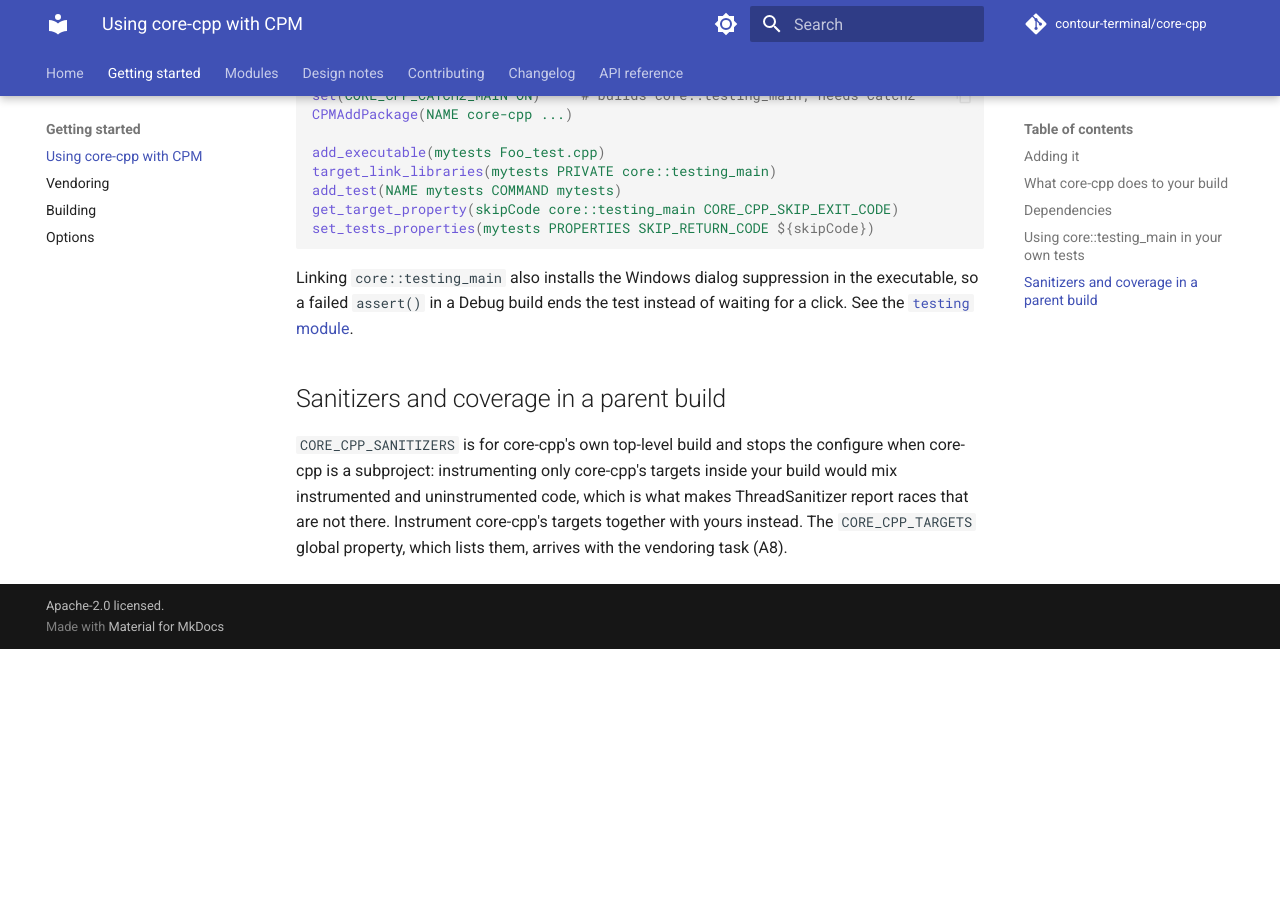
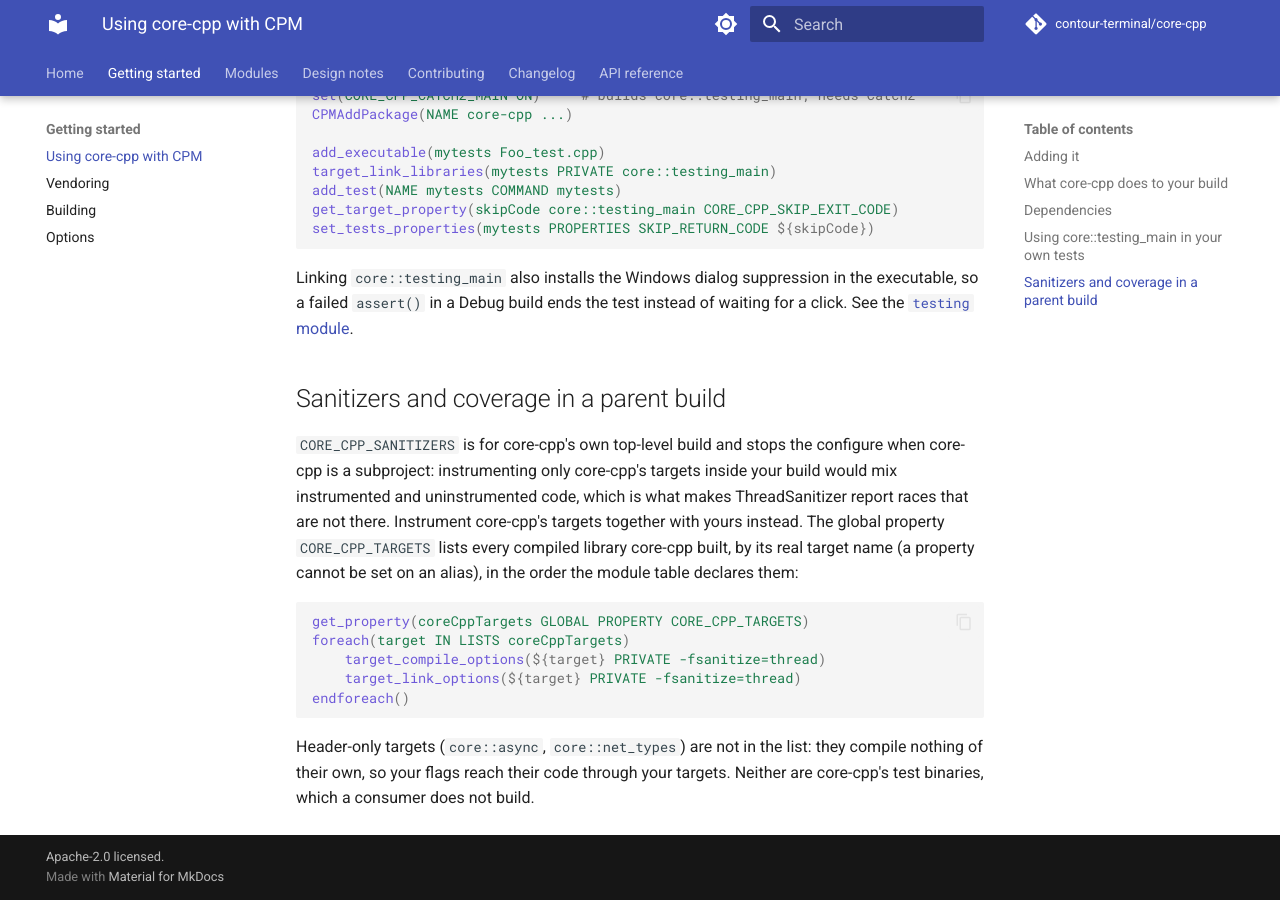
Before and after one commit to contour-terminal/core-cpp, an MkDocs documentation site: the page built from docs/getting-started/cpm.md, in a window 1280 px wide and 900 px high, scrolled down 1662 px. Built offline with MkDocs 1.6.1 and Material for MkDocs 9.7.7, drawn with Linux system fonts in a browser that asks for light colours; comment, search, counter and statistics services are not loaded; before the commit the page ends 2311 px from its top, so only the background shows below that.

Commit message:
build: CORE_CPP_TARGETS names every compiled library a parent can instrument
A parent project that builds with sanitizers or coverage has to apply the same
to core-cpp's targets: instrumenting only half of one binary is what makes
ThreadSanitizer report races that are not there, which is why
CORE_CPP_SANITIZERS refuses to run in a subproject build and points at this
property. The property was described in the docs and the rules but did not
exist; core_cpp_add_module() now appends every compiled library to it, by its
real name, because a property cannot be set on an alias.

Header-only targets are left out (they compile nothing of their own) and so are
the test binaries, which a consumer does not build.

Signed-off-by: Christian Parpart <christian@parpart.family>

````diff
--- a/docs/getting-started/cpm.md
+++ b/docs/getting-started/cpm.md
@@ -79,5 +79,18 @@ failed `assert()` in a Debug build ends the test instead of waiting for a click.
 `CORE_CPP_SANITIZERS` is for core-cpp's own top-level build and stops the configure when core-cpp
 is a subproject: instrumenting only core-cpp's targets inside your build would mix instrumented
 and uninstrumented code, which is what makes ThreadSanitizer report races that are not there.
-Instrument core-cpp's targets together with yours instead. The `CORE_CPP_TARGETS` global
-property, which lists them, arrives with the vendoring task (A8).
+Instrument core-cpp's targets together with yours instead. The global property `CORE_CPP_TARGETS`
+lists every compiled library core-cpp built, by its real target name (a property cannot be set on
+an alias), in the order the module table declares them:
+
+```cmake
+get_property(coreCppTargets GLOBAL PROPERTY CORE_CPP_TARGETS)
+foreach(target IN LISTS coreCppTargets)
+    target_compile_options(${target} PRIVATE -fsanitize=thread)
+    target_link_options(${target} PRIVATE -fsanitize=thread)
+endforeach()
+```
+
+Header-only targets (`core::async`, `core::net_types`) are not in the list: they compile nothing
+of their own, so your flags reach their code through your targets. Neither are core-cpp's test
+binaries, which a consumer does not build.
````
Also changed, not shown: CHANGELOG.md (+5 -1 lines), 1 other file.
